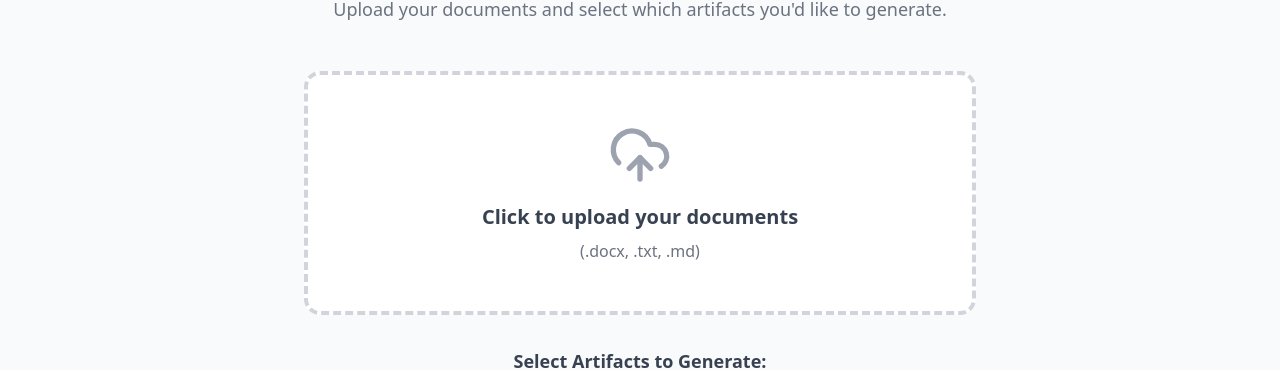
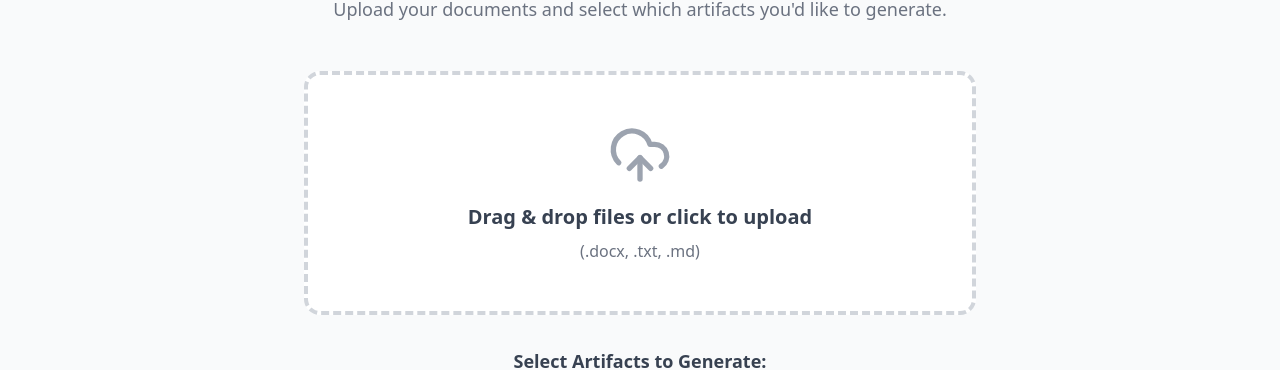
Before and after one commit to ruchirkulkarni22/explora-ai, a React (Create React App) app in the folder client/: page / in a window 1280 px wide. Both pictures are taken after a click on the element 224 px from the left and 417 px from the top of the page. Shown: the part 185-555 px from the top of the page. Built offline with nearby package versions, Linux system fonts and the light colour scheme.

Commit message:
Drag & drop support

```diff
--- a/client/src/BrdGeneratorPage.js
+++ b/client/src/BrdGeneratorPage.js
@@ -1,7 +1,7 @@
 // client/src/BrdGeneratorPage.js
 // This component now uses react-drawio instead of bpmn-js for a modern
 // and more powerful diagram editing experience.
-// CHANGE: Updated the "Edit" button text to be cleaner and more readable.
+// CHANGE: Implemented a new FileUploader component with drag-and-drop functionality.
 
 import React, { useState, useCallback, useEffect, useRef } from 'react';
 import axios from 'axios';
@@ -58,12 +58,65 @@ const DrawioEditor = ({ xml, onBack, diagramName }) => {
 
 
 // --- Helper UI Components ---
-const FileUploader = ({ onFileSelect, selectedFiles, onFileRemove }) => (
+
+// --- NEW: FileUploader with Drag and Drop ---
+const FileUploader = ({ onFileSelect, selectedFiles, onFileRemove }) => {
+    const [isDragging, setIsDragging] = useState(false);
+    const dragCounter = useRef(0);
+
+    const handleDragEnter = (e) => {
+        e.preventDefault();
+        e.stopPropagation();
+        dragCounter.current++;
+        if (e.dataTransfer.items && e.dataTransfer.items.length > 0) {
+            setIsDragging(true);
+        }
+    };
+
+    const handleDragLeave = (e) => {
+        e.preventDefault();
+        e.stopPropagation();
+        dragCounter.current--;
+        if (dragCounter.current === 0) {
+            setIsDragging(false);
+        }
+    };
+
+    const handleDrop = (e) => {
+        e.preventDefault();
+        e.stopPropagation();
+        setIsDragging(false);
+        dragCounter.current = 0;
+        if (e.dataTransfer.files && e.dataTransfer.files.length > 0) {
+            onFileSelect(e.dataTransfer.files);
+            e.dataTransfer.clearData();
+        }
+    };
+
+    const handleDragOver = (e) => {
+        e.preventDefault();
+        e.stopPropagation();
+    };
+
+    return (
         <div className="w-full max-w-2xl mx-auto">
-        <label htmlFor="file-upload" className="relative cursor-pointer bg-white rounded-2xl border-4 border-dashed border-gray-300 flex flex-col items-center justify-center p-12 transition-all hover:border-indigo-400">
-            <UploadCloud className="w-16 h-16 text-gray-400 mb-4" />
-            <span className="text-xl font-semibold text-gray-700">{selectedFiles.length > 0 ? "Add more files or generate" : "Click to upload your documents"}</span>
-            <p className="text-gray-500 mt-2">(.docx, .txt, .md)</p>
+            <label
+                htmlFor="file-upload"
+                onDragEnter={handleDragEnter}
+                onDragLeave={handleDragLeave}
+                onDragOver={handleDragOver}
+                onDrop={handleDrop}
+                className={`relative cursor-pointer bg-white rounded-2xl border-4 border-dashed  flex flex-col items-center justify-center p-12 transition-all
+                    ${isDragging ? 'border-indigo-600 bg-indigo-50' : 'border-gray-300 hover:border-indigo-400'}`
+                }
+            >
+                <UploadCloud className={`w-16 h-16 mb-4 transition-colors ${isDragging ? 'text-indigo-600' : 'text-gray-400'}`} />
+                <span className={`text-xl font-semibold transition-colors ${isDragging ? 'text-indigo-800' : 'text-gray-700'}`}>
+                    {isDragging ? 'Drop files here' : (selectedFiles.length > 0 ? "Add more files or generate" : "Drag & drop files or click to upload")}
+                </span>
+                <p className={`mt-2 transition-colors ${isDragging ? 'text-indigo-500' : 'text-gray-500'}`}>
+                    (.docx, .txt, .md)
+                </p>
             </label>
             <input id="file-upload" name="file-upload" type="file" className="sr-only" multiple onChange={(e) => onFileSelect(e.target.files)} accept=".docx,.txt,.md" />
 
@@ -84,6 +137,8 @@ const FileUploader = ({ onFileSelect, selectedFiles, onFileRemove }) => (
             )}
         </div>
     );
+};
+
 
 const LoadingProgress = ({ progress, message }) => (
     <div className="flex flex-col items-center justify-center text-center p-8 max-w-2xl mx-auto">
@@ -250,7 +305,12 @@ export default function BrdGeneratorPage({ onBack }) {
 
     const handleFileSelect = (files) => {
         if (files) {
-            setSelectedFiles(prevFiles => [...prevFiles, ...Array.from(files)]);
+            const newFiles = Array.from(files);
+            // Prevent duplicates
+            const uniqueNewFiles = newFiles.filter(newFile =>
+                !selectedFiles.some(existingFile => existingFile.name === newFile.name && existingFile.size === newFile.size)
+            );
+            setSelectedFiles(prevFiles => [...prevFiles, ...uniqueNewFiles]);
         }
     };
 
--- a/client/src/TestCaseGeneratorPage.js
+++ b/client/src/TestCaseGeneratorPage.js
@@ -1,19 +1,71 @@
 // client/src/TestCaseGeneratorPage.js
 // This new component handles the UI and logic for the Test Case Generation feature.
-// **UPDATED** with a new "Test Case Card" preview for better UX.
+// CHANGE: Implemented a new FileUploader component with drag-and-drop functionality.
 
-import React, { useState, useCallback } from 'react';
+import React, { useState, useCallback, useRef } from 'react';
 import axios from 'axios';
 import { UploadCloud, ChevronLeft, AlertCircle, Sparkles, XCircle, Download, CheckCircle, Star, ListOrdered } from 'lucide-react';
 
 // --- Reusable Helper Components ---
 
-const FileUploader = ({ onFileSelect, selectedFiles, onFileRemove }) => (
+// --- NEW: FileUploader with Drag and Drop ---
+const FileUploader = ({ onFileSelect, selectedFiles, onFileRemove }) => {
+    const [isDragging, setIsDragging] = useState(false);
+    const dragCounter = useRef(0);
+
+    const handleDragEnter = (e) => {
+        e.preventDefault();
+        e.stopPropagation();
+        dragCounter.current++;
+        if (e.dataTransfer.items && e.dataTransfer.items.length > 0) {
+            setIsDragging(true);
+        }
+    };
+
+    const handleDragLeave = (e) => {
+        e.preventDefault();
+        e.stopPropagation();
+        dragCounter.current--;
+        if (dragCounter.current === 0) {
+            setIsDragging(false);
+        }
+    };
+
+    const handleDrop = (e) => {
+        e.preventDefault();
+        e.stopPropagation();
+        setIsDragging(false);
+        dragCounter.current = 0;
+        if (e.dataTransfer.files && e.dataTransfer.files.length > 0) {
+            onFileSelect(e.dataTransfer.files);
+            e.dataTransfer.clearData();
+        }
+    };
+
+    const handleDragOver = (e) => {
+        e.preventDefault();
+        e.stopPropagation();
+    };
+
+    return (
         <div className="w-full max-w-2xl mx-auto">
-        <label htmlFor="file-upload" className="relative cursor-pointer bg-white rounded-2xl border-4 border-dashed border-gray-300 flex flex-col items-center justify-center p-12 transition-all hover:border-indigo-400">
-            <UploadCloud className="w-16 h-16 text-gray-400 mb-4" />
-            <span className="text-xl font-semibold text-gray-700">{selectedFiles.length > 0 ? "Add more files or generate" : "Click to upload your BRD"}</span>
-            <p className="text-gray-500 mt-2">(.docx, .txt, .md)</p>
+            <label
+                htmlFor="file-upload"
+                onDragEnter={handleDragEnter}
+                onDragLeave={handleDragLeave}
+                onDragOver={handleDragOver}
+                onDrop={handleDrop}
+                className={`relative cursor-pointer bg-white rounded-2xl border-4 border-dashed flex flex-col items-center justify-center p-12 transition-all
+                    ${isDragging ? 'border-indigo-600 bg-indigo-50' : 'border-gray-300 hover:border-indigo-400'}`
+                }
+            >
+                <UploadCloud className={`w-16 h-16 mb-4 transition-colors ${isDragging ? 'text-indigo-600' : 'text-gray-400'}`} />
+                <span className={`text-xl font-semibold transition-colors ${isDragging ? 'text-indigo-800' : 'text-gray-700'}`}>
+                    {isDragging ? 'Drop files here' : (selectedFiles.length > 0 ? "Add more files or generate" : "Drag & drop your BRD")}
+                </span>
+                <p className={`mt-2 transition-colors ${isDragging ? 'text-indigo-500' : 'text-gray-500'}`}>
+                    (.docx, .txt, .md)
+                </p>
             </label>
             <input id="file-upload" name="file-upload" type="file" className="sr-only" multiple onChange={(e) => onFileSelect(e.target.files)} accept=".docx,.txt,.md" />
 
@@ -34,6 +86,8 @@ const FileUploader = ({ onFileSelect, selectedFiles, onFileRemove }) => (
             )}
         </div>
     );
+};
+
 
 const LoadingSpinner = ({ message }) => (
     <div className="flex flex-col items-center justify-center text-center p-8">
@@ -142,7 +196,10 @@ export default function TestCaseGeneratorPage({ onBack }) {
     const handleFileSelect = (files) => {
         if (files) {
             const newFiles = Array.from(files);
-            const uniqueNewFiles = newFiles.filter(newFile => !selectedFiles.some(existingFile => existingFile.name === newFile.name));
+            // Prevent duplicates
+            const uniqueNewFiles = newFiles.filter(newFile =>
+                !selectedFiles.some(existingFile => existingFile.name === newFile.name && existingFile.size === newFile.size)
+            );
             setSelectedFiles(prevFiles => [...prevFiles, ...uniqueNewFiles]);
         }
     };
```
Also changed, not shown: 1 other file (tests, documents, lock files or other folders). Lines whose indentation alone changed are shown as unchanged.
